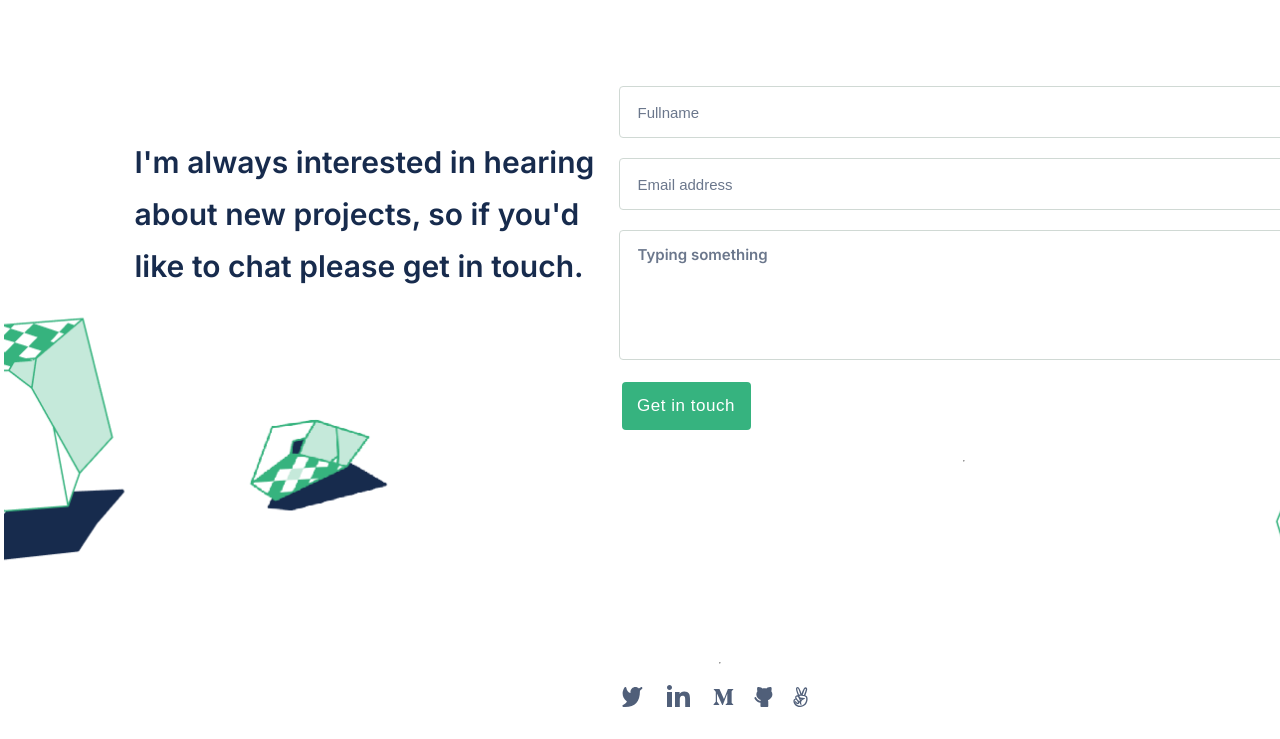
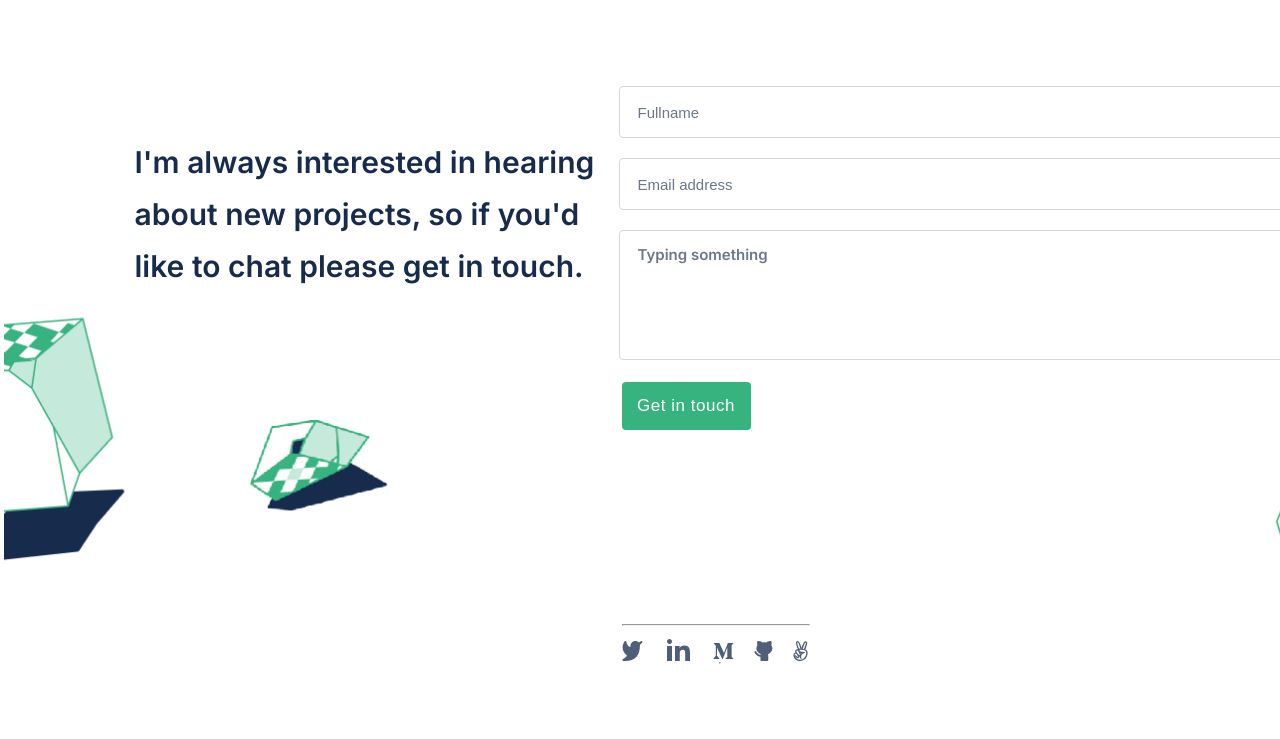
Before and after one commit to chelobotix/Portafolio-Website, a website: page index.html in a window 1280 px wide. Shown: the part 2881-3620 px from the top of the page. Drawn offline with Linux system fonts and the light colour scheme.

Commit message:
fix hr tag

```diff
--- a/index.html
+++ b/index.html
@@ -389,7 +389,7 @@
               <button class="btn-form btn_effects" type="submit">Get in touch</button>
             </div>
 
-            <hr>
+            <hr class="hr_dsk" />
             <ul class="social_links">
               <li>
                 <a href="https://twitter.com/marcealarconb"> <img src="images/twitter.svg" /></a>
@@ -407,7 +407,6 @@
                 <a href="#" target="_blank"> <img src="images/angellist.svg" /></a>
               </li>
             </ul>
-            </hr>
           </form>
         </div>
       </section>
--- a/style.css
+++ b/style.css
@@ -1296,6 +1296,12 @@
     cursor: pointer;
   }
 
+  .hr_dsk {
+    width: 186px;
+    margin-left: 0;
+    margin-top: 170px;
+  }
+
   .section-contact-form .contact-form .social_links {
     display: flex;
     justify-content: center;
@@ -1303,7 +1309,7 @@
     list-style-type: none;
     gap: 20px;
     padding: 0;
-    margin-top: 190px;
+    margin-top: -20px;
   }
 
   .email_footer {
```
Lines whose indentation alone changed are shown as unchanged.
